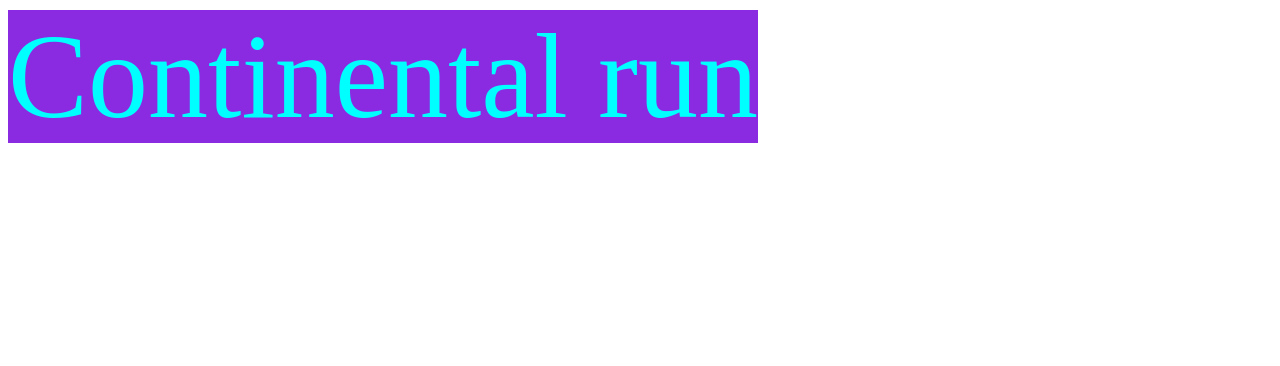
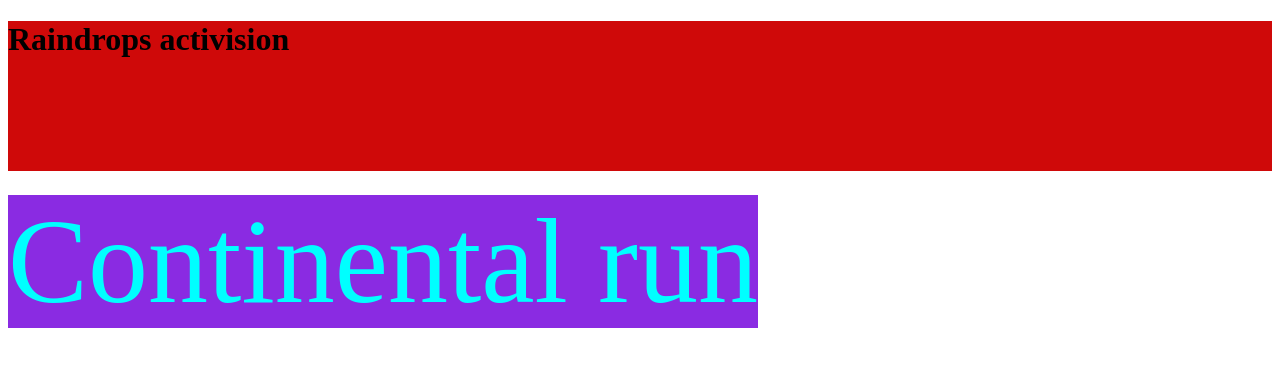
Before and after one commit to Mr-pooh/first-project, a plain HTML site: page index.html in a window 1280 px wide. Drawn offline with Linux system fonts and the light colour scheme.

Commit message:
мой первый коммит_3

```diff
--- a/index.html
+++ b/index.html
@@ -4,6 +4,7 @@
         <link rel="stylesheet" href="./style.css">
     </head>
     <body>
+        <h1 class ="font-title">Raindrops activision</h1>
         <a class="first">Continental run</a>
     </body>
 </html>
--- a/style.css
+++ b/style.css
@@ -5,3 +5,12 @@
     font-weight: 15px;
     font-size: 120px;
 }
+
+.font-title {
+    size: 23px;
+    display: text;
+    background-color: rgb(207, 9, 9);
+
+    height: 150px;
+
+}
```
